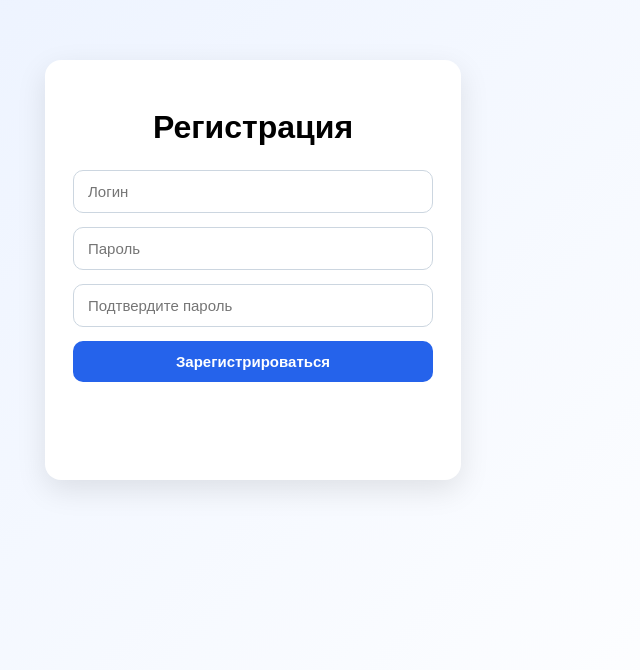
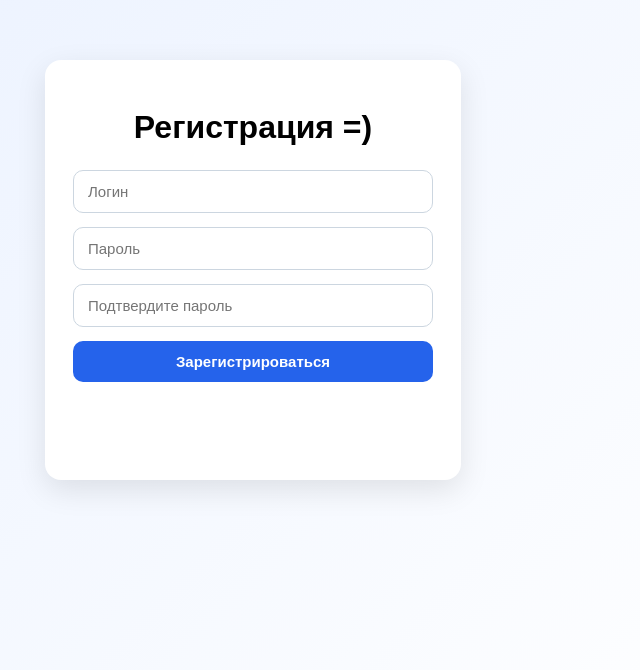
Before and after one commit to Kon-sys/ATBP-Ci-CD-BSUIR, a website: page public/index.html in a window 1280 px wide. Shown: the part 130-800 px from the top of the page, without its empty margins (387-1027 px from the left). Drawn offline with Linux system fonts and the light colour scheme.

Commit message:
Changed h1-text in a registration panel

```diff
--- a/public/index.html
+++ b/public/index.html
@@ -9,7 +9,7 @@
 </head>
 <body>
   <div class="form-container">
-    <h1 class="title">Регистрация</h1>
+    <h1 class="title">Регистрация =)</h1>
     <div class="block"><input class="block-login" type="text" placeholder="Логин" /></div>
     <div class="block"><input class="block-password" type="password" placeholder="Пароль" /></div>
     <div class="block"><input class="block-confirm-password" type="password" placeholder="Подтвердите пароль" /></div>
```
